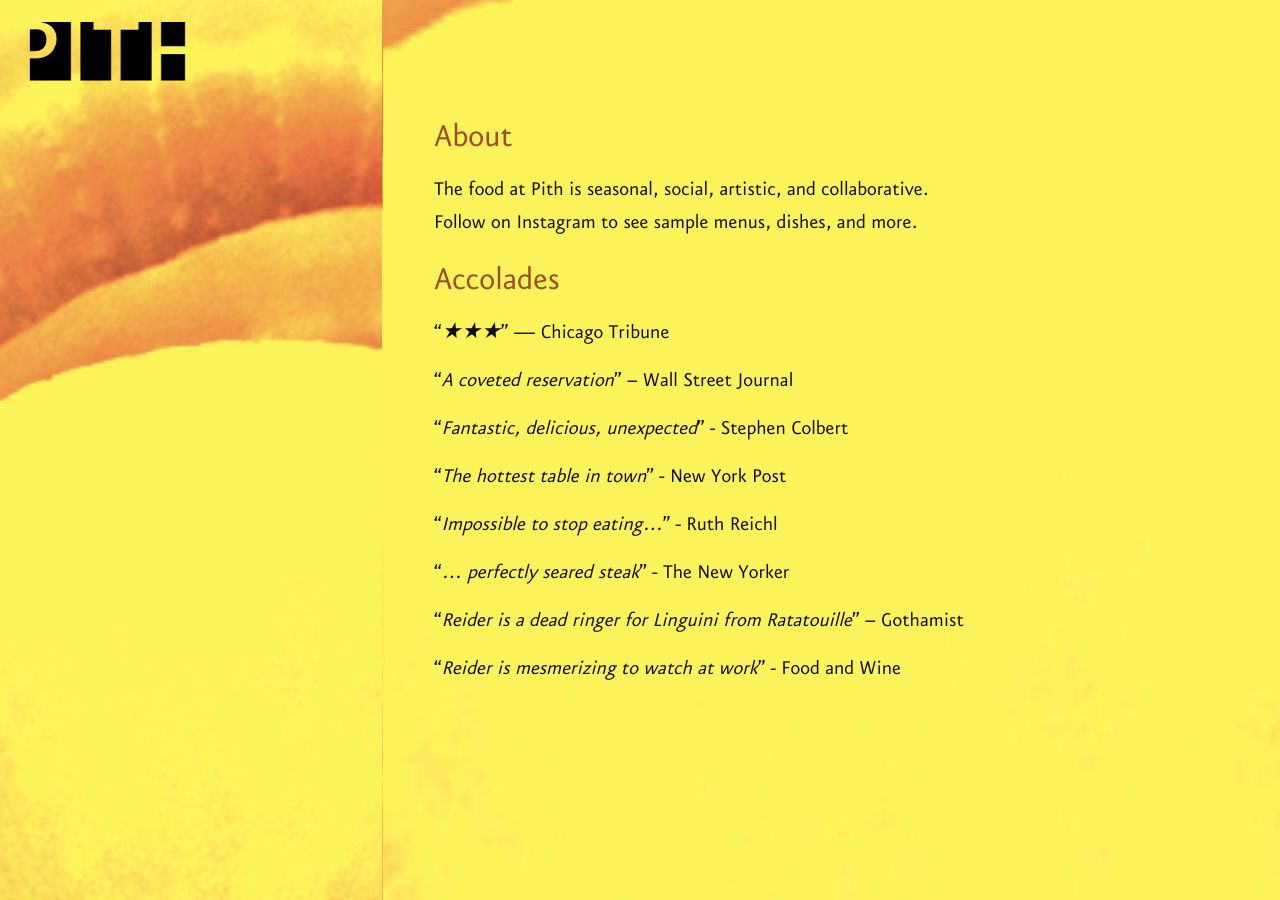
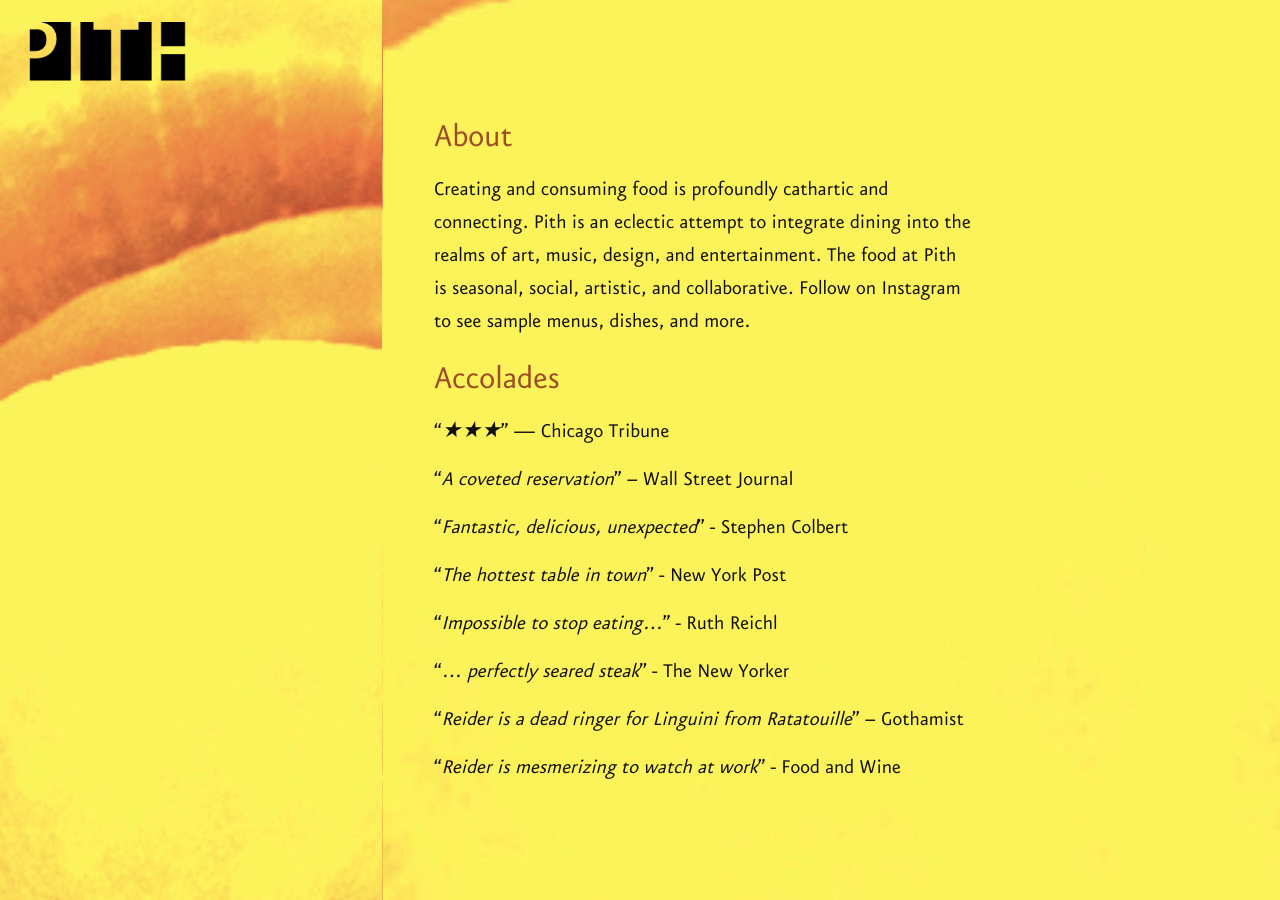
Before and after one commit to zoe-pith/pith-site, a Jekyll site: the page built from about.md, in a window 1280 px wide. Built offline with Jekyll 4.4.1, drawn with Linux system fonts in a browser that asks for light colours.

Commit message:
Update about.md

```diff
--- a/about.md
+++ b/about.md
@@ -8,7 +8,7 @@
 
 ## About
 
-The food at Pith is seasonal, social, artistic, and collaborative. Follow on [Instagram](http://www.instagram.com/pithnyc) to see sample menus, dishes, and more.
+Creating and consuming food is profoundly cathartic and connecting. Pith is an eclectic attempt to integrate dining into the realms of art, music, design, and entertainment. The food at Pith is seasonal, social, artistic, and collaborative. Follow on [Instagram](http://www.instagram.com/pithnyc) to see sample menus, dishes, and more.
 
 ## Accolades
 
```
